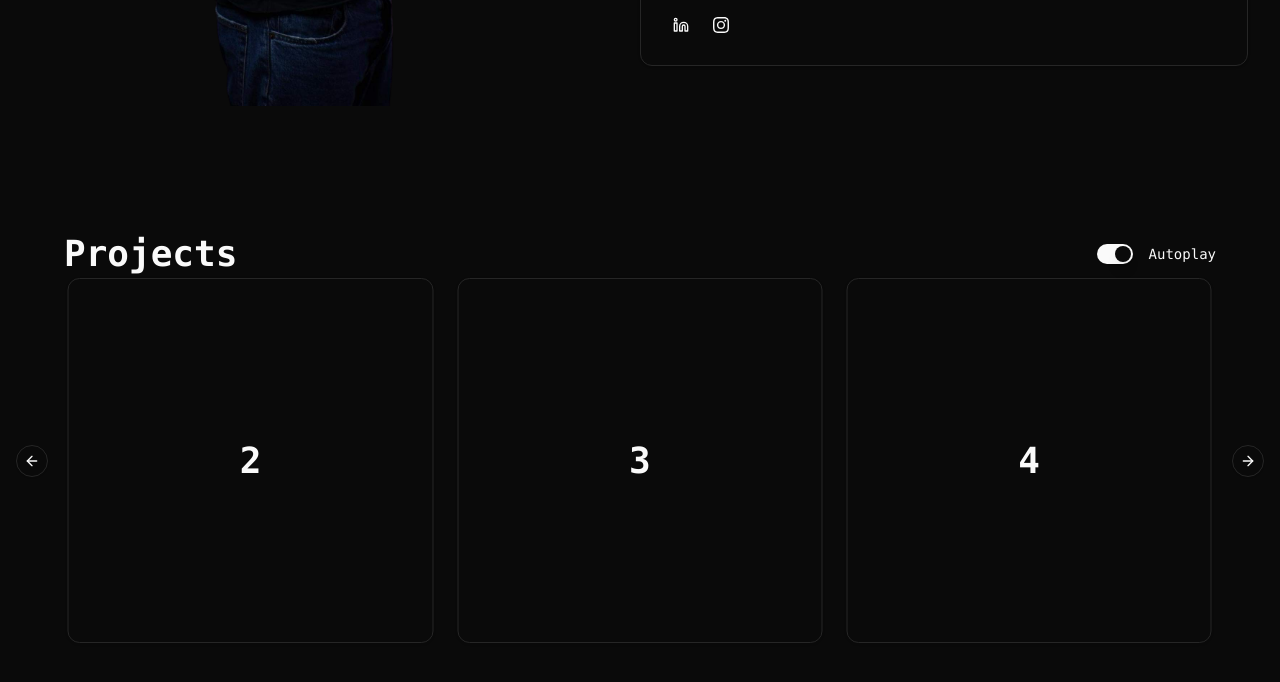
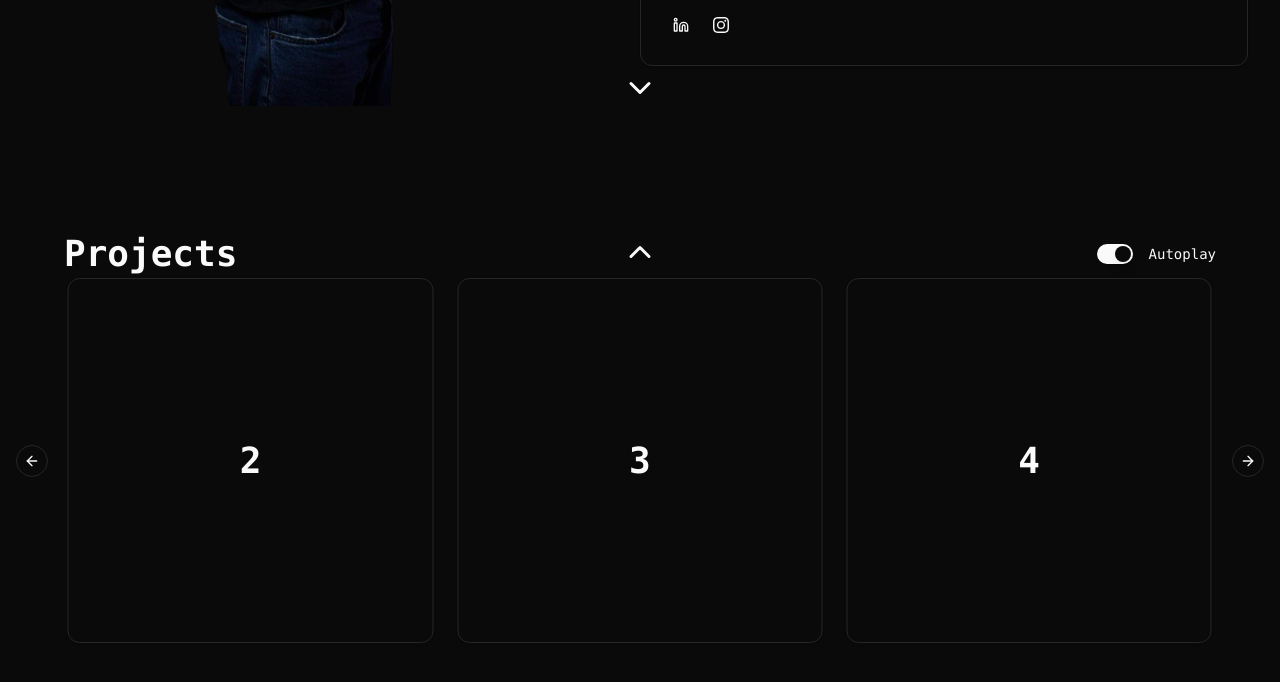
Before and after one commit to antonioggeorgiev/portfolio, a Next.js app: page / in a window 1280 px wide. Shown: the part 662-1344 px from the top of the page. Built offline with nearby package versions, Linux system fonts and the light colour scheme.

Commit message:
added LayoutSection and NavigateSectionButton components

```diff
--- a/src/app/page.tsx
+++ b/src/app/page.tsx
@@ -1,15 +1,24 @@
 import ProjectsCarousel from "@/components/custom/projects-carousel/index";
-import MeCard from "@/components/custom/me-section/index";
+import MeSection from "@/components/custom/me-section/index";
+import LayoutSection from "@/components/custom/layout/LayoutSection";
+import { LayoutSections } from "@/lib/layout";
+
 export default function Home() {
   return (
     <div className="min-h-screen font-[family-name:var(--font-geist-sans)]">
       <main className="flex flex-col items-center gap-16 sm:items-start">
-        <section className="h-screen w-full p-8">
-          <MeCard />
-        </section>
-        <section className="h-screen w-full p-8">
+        <LayoutSection
+          id={LayoutSections.Me}
+          sectionBelowId={LayoutSections.Projects}
+        >
+          <MeSection />
+        </LayoutSection>
+        <LayoutSection
+          id={LayoutSections.Projects}
+          sectionAboveId={LayoutSections.Me}
+        >
           <ProjectsCarousel />
-        </section>
+        </LayoutSection>
       </main>
     </div>
   );
--- /dev/null
+++ b/src/components/custom/NavigateSectionButton.tsx
@@ -0,0 +1,35 @@
+"use client";
+
+import { Button } from "@/components/ui/button";
+import { ChevronSectionDirectionIcon } from "@/lib/layout";
+
+type Props = {
+  sectionId: string;
+  className?: string;
+  direction?: "down" | "up" | "left" | "right";
+};
+
+export default function NavigateSectionButton({
+  sectionId,
+  className,
+  direction = "down",
+}: Props) {
+  const scrollToSection = () => {
+    const section = document.getElementById(sectionId);
+    section?.scrollIntoView({ behavior: "smooth" });
+  };
+
+  const ChevronIcon = ChevronSectionDirectionIcon[direction];
+
+  return (
+    <Button
+      variant="ghost"
+      size="icon"
+      className={className}
+      onClick={scrollToSection}
+      asChild
+    >
+      <ChevronIcon className="h-10 w-10" />
+    </Button>
+  );
+}
--- /dev/null
+++ b/src/components/custom/layout/LayoutSection.tsx
@@ -0,0 +1,45 @@
+import { cn } from "@/lib/utils";
+import { PropsWithChildren } from "react";
+import NavigateSectionButton from "../NavigateSectionButton";
+import { LayoutSections } from "@/lib/layout";
+
+type Props = {
+  sectionAboveId?: string;
+  sectionBelowId?: string;
+  className?: string;
+  id: LayoutSections;
+};
+
+export default function LayoutSection({
+  children,
+  sectionAboveId,
+  sectionBelowId,
+  className,
+  id,
+}: PropsWithChildren<Props>) {
+  return (
+    <section
+      id={id}
+      className={cn(
+        "relative flex h-screen w-full justify-center p-8",
+        className,
+      )}
+    >
+      {sectionAboveId && (
+        <NavigateSectionButton
+          sectionId={sectionAboveId}
+          direction="up"
+          className="absolute top-8"
+        />
+      )}
+      {children}
+      {sectionBelowId && (
+        <NavigateSectionButton
+          sectionId={sectionBelowId}
+          direction="down"
+          className="absolute bottom-8"
+        />
+      )}
+    </section>
+  );
+}
--- a/src/components/custom/me-section/index.tsx
+++ b/src/components/custom/me-section/index.tsx
@@ -1,9 +1,11 @@
+"use client";
+
 import Image from "next/image";
 import MeInfo from "./MeInfo";
 
 export default function MeSection() {
   return (
-    <div className="flex h-full w-full items-center justify-center">
+    <div className="relative flex h-full w-full items-center justify-center">
       <div className="flex h-full w-1/2 items-center justify-center">
         <Image
           src="/me.png"
--- a/src/components/custom/projects-carousel/index.tsx
+++ b/src/components/custom/projects-carousel/index.tsx
@@ -8,12 +8,12 @@ export default function ProjectsCarouselSection() {
   const [autoplay, setAutoplay] = useState(true);
 
   return (
-    <div className="w-full px-8">
+    <div id="projects-section" className="w-full px-8">
       <div className="flex items-center justify-between">
         <h1 className="text-4xl font-bold">Projects</h1>
         <ProjectsAutoplaySwitch autoplay={autoplay} setAutoplay={setAutoplay} />
       </div>
-      <div className="w-full ">
+      <div className="w-full">
         <ProjectsCarousel autoplay={autoplay} />
       </div>
     </div>
--- /dev/null
+++ b/src/lib/layout.ts
@@ -0,0 +1,22 @@
+import { ChevronDown, ChevronLeft, ChevronRight } from "lucide-react";
+
+import { ChevronUp } from "lucide-react";
+
+export enum ChevronSectionDirection {
+  Down = "down",
+  Up = "up",
+  Left = "left",
+  Right = "right",
+}
+
+export const ChevronSectionDirectionIcon = {
+  [ChevronSectionDirection.Down]: ChevronDown,
+  [ChevronSectionDirection.Up]: ChevronUp,
+  [ChevronSectionDirection.Left]: ChevronLeft,
+  [ChevronSectionDirection.Right]: ChevronRight,
+};
+
+export enum LayoutSections {
+  Me = "me-section",
+  Projects = "projects-section",
+}
```
